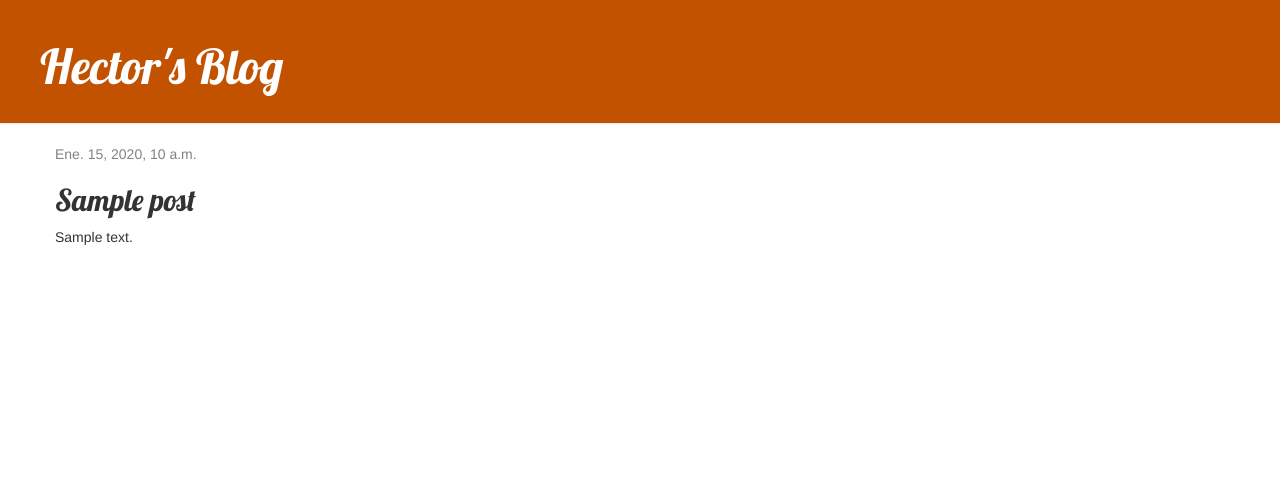
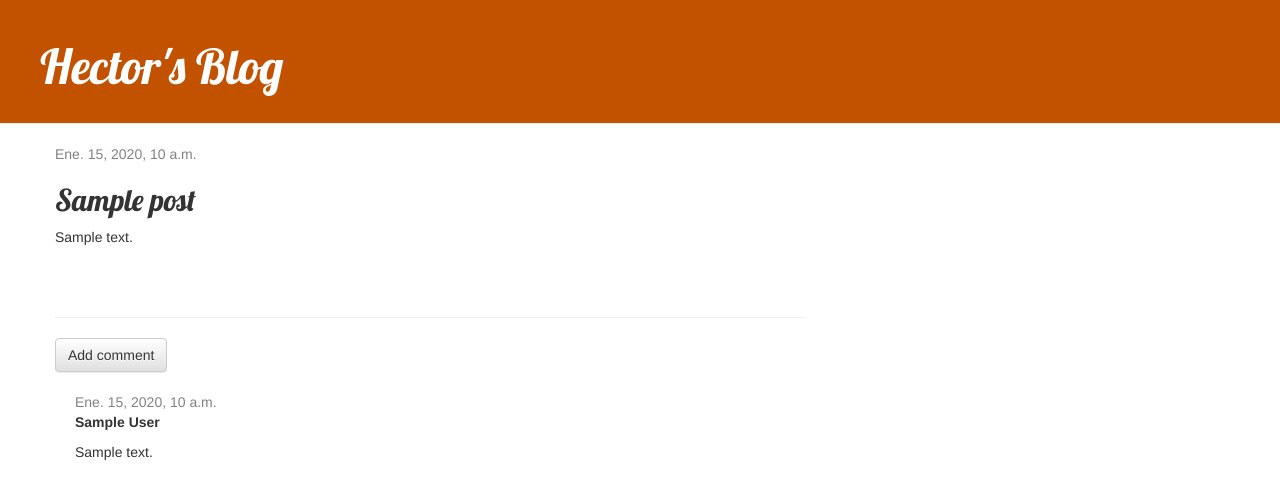
Before and after one commit to HectorSuAr/my-first-blog, a Django app: page /post/1/ in a window 1280 px wide. Shown: the top 499 px of the page. Run offline with Django 3.2, Linux system fonts and the light colour scheme; tables that the repository leaves empty hold one stand-in row (values such as "Sample post"); some libraries are stand-ins or nearby versions.

Commit message:
Seccion de comentarios añadida

```diff
--- a/blog/admin.py
+++ b/blog/admin.py
@@ -1,4 +1,5 @@
 from django.contrib import admin
-from .models import Post
+from .models import Post, Comment
 
 admin.site.register(Post)
+admin.site.register(Comment)
--- a/blog/models.py
+++ b/blog/models.py
@@ -17,3 +17,21 @@ class Post(models.Model):
 
     def __str__(self):
         return self.title
+
+    def approved_comments(self):
+        return self.comments.filter(approved_comment=True)
+
+
+class Comment(models.Model):
+    post = models.ForeignKey('blog.Post', related_name='comments', on_delete=models.CASCADE)
+    author = models.CharField(max_length=200)
+    text = models.TextField()
+    created_date = models.DateTimeField(default=timezone.now)
+    approved_comment = models.BooleanField(default=False)
+
+    def approve(self):
+        self.approved_comment = True
+        self.save()
+
+    def __str__(self):
+        return self.text
--- a/blog/static/css/blog.css
+++ b/blog/static/css/blog.css
@@ -44,3 +44,7 @@ h1, h2, h3, h4 {
 .post h2 a, .post h2 a:visited {
     color: #000000;
 }
+
+.comment {
+    margin: 20px 0px 20px 20px;
+}
--- a/blog/templates/blog/post_detail.html
+++ b/blog/templates/blog/post_detail.html
@@ -16,4 +16,23 @@
         <h2>{{ post.title }}</h2>
         <p>{{ post.text|linebreaksbr }}</p>
     </div>
+    <hr>
+        <a class="btn btn-default" href="{% url 'add_comment_to_post' pk=post.pk %}">Add comment</a>
+        {% for comment in post.comments.all %}
+        {% if user.is_authenticated or comment.approved_comment %}
+            <div class="comment">
+                <div class="date">
+                    {{ comment.created_date }}
+                    {% if not comment.approved_comment %}
+                        <a class="btn btn-default" href="{% url 'comment_remove' pk=comment.pk %}"><span class="glyphicon glyphicon-remove"></span></a>
+                        <a class="btn btn-default" href="{% url 'comment_approve' pk=comment.pk %}"><span class="glyphicon glyphicon-ok"></span></a>
+                    {% endif %}
+                </div>
+                <strong>{{ comment.author }}</strong>
+                <p>{{ comment.text|linebreaks }}</p>
+            </div>
+        {% endif %}
+        {% empty %}
+        <p>No comments here yet :(</p>
+    {% endfor %}
 {% endblock %}
--- a/blog/templates/blog/post_list.html
+++ b/blog/templates/blog/post_list.html
@@ -8,6 +8,7 @@
             </div>
             <h2><a href="{% url 'post_detail' pk=post.pk %}">{{ post.title }}</a></h2>
             <p>{{ post.text|linebreaksbr }}</p>
+            <a href="{% url 'post_detail' pk=post.pk %}">Comments: {{ post.approved_comments.count }}</a>
         </div>
     {% endfor %}
 {% endblock %}
--- a/blog/urls.py
+++ b/blog/urls.py
@@ -1,3 +1,4 @@
+from django.conf.urls import url
 from django.urls import path
 from . import views
 
@@ -8,5 +9,8 @@ urlpatterns = [
     path('post/<pk>/publish/', views.post_publish, name='post_publish'),
     path('post/<pk>/remove/', views.post_remove, name='post_remove'),
     path('post/new/', views.post_new, name='post_new'),
-    path('drafts/', views.post_draft_list, name='post_draft_list')
+    path('drafts/', views.post_draft_list, name='post_draft_list'),
+    url(r'^post/(?P<pk>\d+)/comment/$', views.add_comment_to_post, name='add_comment_to_post'),
+    url(r'^comment/(?P<pk>\d+)/approve/$', views.comment_approve, name='comment_approve'),
+    url(r'^comment/(?P<pk>\d+)/remove/$', views.comment_remove, name='comment_remove'),
 ]
--- a/blog/views.py
+++ b/blog/views.py
@@ -1,7 +1,8 @@
+from django.contrib.auth.decorators import login_required
 from django.shortcuts import render, get_object_or_404
 from django.utils import timezone
-from .models import Post
-from .forms import PostForm
+from .models import Post, Comment
+from .forms import PostForm, CommentForm
 from django.shortcuts import redirect
 
 
@@ -57,3 +58,31 @@ def post_remove(request, pk):
     post = get_object_or_404(Post, pk=pk)
     post.delete()
     return redirect('post_list')
+
+
+def add_comment_to_post(request, pk):
+    post = get_object_or_404(Post, pk=pk)
+    if request.method == "POST":
+        form = CommentForm(request.POST)
+        if form.is_valid():
+            comment = form.save(commit=False)
+            comment.post = post
+            comment.save()
+            return redirect('post_detail', pk=post.pk)
+    else:
+        form = CommentForm()
+    return render(request, 'blog/add_comment_to_post.html', {'form': form})
+
+
+@login_required
+def comment_approve(request, pk):
+    comment = get_object_or_404(Comment, pk=pk)
+    comment.approve()
+    return redirect('post_detail', pk=comment.post.pk)
+
+
+@login_required
+def comment_remove(request, pk):
+    comment = get_object_or_404(Comment, pk=pk)
+    comment.delete()
+    return redirect('post_detail', pk=comment.post.pk)
```
Also changed, not shown: blog/forms.py (+8 -1 lines), blog/templates/blog/add_comment_to_post.html (added, +9 -0 lines), blog/migrations/0002_comment.py (added).
